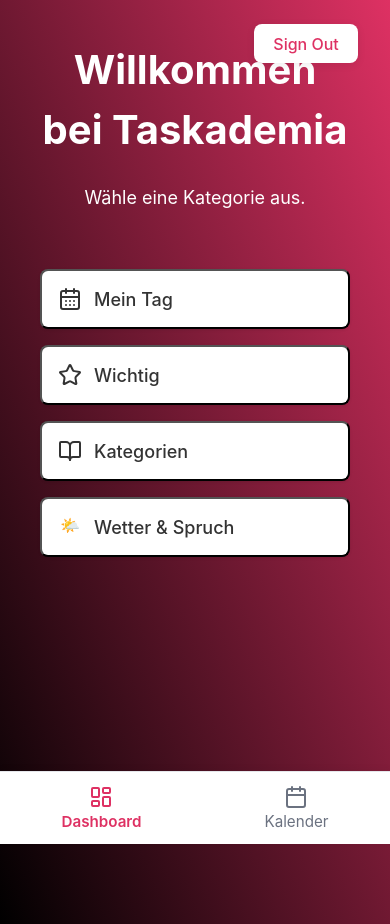
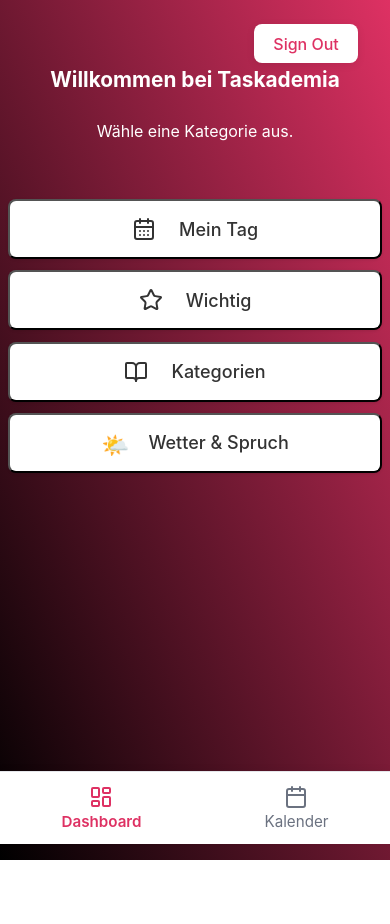
Before and after one commit to Algik0/webapp_project, a Next.js app: page /dashboard in a window 390 px wide. After the commit the page ends 860 px from the top, so only its background shows below. Built offline with nearby package versions, Linux system fonts and the light colour scheme; no server answers.

Commit message:
Responsive Webdesign

```diff
--- a/app/styles/dashboard.css
+++ b/app/styles/dashboard.css
@@ -18,6 +18,7 @@
 .dashboard-header {
   text-align: center;
   margin-bottom: 2.5rem;
+  padding-top: 3.5rem; /* Platz für den Sign Out Button oben rechts */
 }
 
 .dashboard-title {
@@ -189,30 +190,26 @@
 .calendar-week,
 .calendar-month {
   display: grid;
+  grid-template-columns: repeat(7, 1fr);
   gap: 0.5rem;
 }
-.calendar-week {
-  grid-template-columns: repeat(7, 1fr);
-}
-.calendar-month {
-  grid-template-columns: repeat(7, 1fr);
-  grid-auto-rows: minmax(100px, auto);
-}
+
 .calendar-day {
   background: #f3f4f6;
   border-radius: 0.5rem;
   padding: 0.5rem;
-  min-width: 100px;
-  min-height: 60px;
-  max-width: 120px;
-  max-height: 80px;
+  /* Entferne min-width/max-width, damit die Zellen immer schrumpfen können */
+  min-width: 0;
+  min-height: 40px; /* Optional: Mindesthöhe für bessere Lesbarkeit */
+  max-width: none;
+  max-height: none;
   display: flex;
   flex-direction: column;
   align-items: flex-start;
   overflow: auto;
   position: relative;
-  /* Ermöglicht horizontales und vertikales Scrollen für den Tag */
 }
+
 .calendar-day-inner {
   display: flex;
   flex-direction: column;
@@ -349,3 +346,81 @@
 .calendar-fab:hover {
   background: #fde68a;
 }
+
+/* Responsive Styles für Handy */
+@media (max-width: 600px) {
+  .dashboard-container {
+    padding: 0.5rem;
+  }
+  .dashboard-header {
+    text-align: center;
+  }
+  .dashboard-title {
+    font-size: 1.3rem;
+  }
+  .dashboard-subtitle {
+    font-size: 1rem;
+  }
+  .dashboard-buttons {
+    flex-direction: column;
+    gap: 0.7rem;
+    align-items: stretch;
+  }
+  .dashboard-button {
+    width: 100%;
+    font-size: 1rem;
+    padding: 1rem 0.5rem;
+    display: flex;
+    align-items: center;
+    justify-content: center;
+  }
+  .dashboard-icon {
+    margin-right: 0.7rem;
+    font-size: 1.4rem;
+  }
+  .calendar-modal-window {
+    width: 98vw;
+    min-width: unset;
+    max-width: 100vw;
+    padding: 1rem 0.5rem;
+  }
+  .calendar-month,
+  .calendar-week {
+    grid-template-columns: repeat(7, 1fr);
+  }
+  .calendar-day {
+    padding: 0.3rem;
+    font-size: 0.85rem;
+  }
+  .calendar-day-label {
+    font-size: 0.85rem;
+  }
+}
+
+/* Responsive Styles für Tablets/Laptops */
+@media (min-width: 601px) and (max-width: 1024px) {
+  .dashboard-container {
+    padding: 1.5rem 2rem;
+  }
+  .dashboard-title {
+    font-size: 2rem;
+  }
+  .dashboard-buttons {
+    gap: 1.2rem;
+  }
+}
+
+/* Neue Responsive Styles für sehr kleine Bildschirme */
+@media (max-width: 430px) {
+  .calendar-month,
+  .calendar-week {
+    grid-template-columns: repeat(14, 1fr); /* 2 Reihen à 7 Tage */
+  }
+  .calendar-day {
+    padding: 0.2rem;
+    font-size: 0.8rem;
+  }
+  .calendar-day-label {
+    font-size: 0.8rem;
+  }
+}
```
